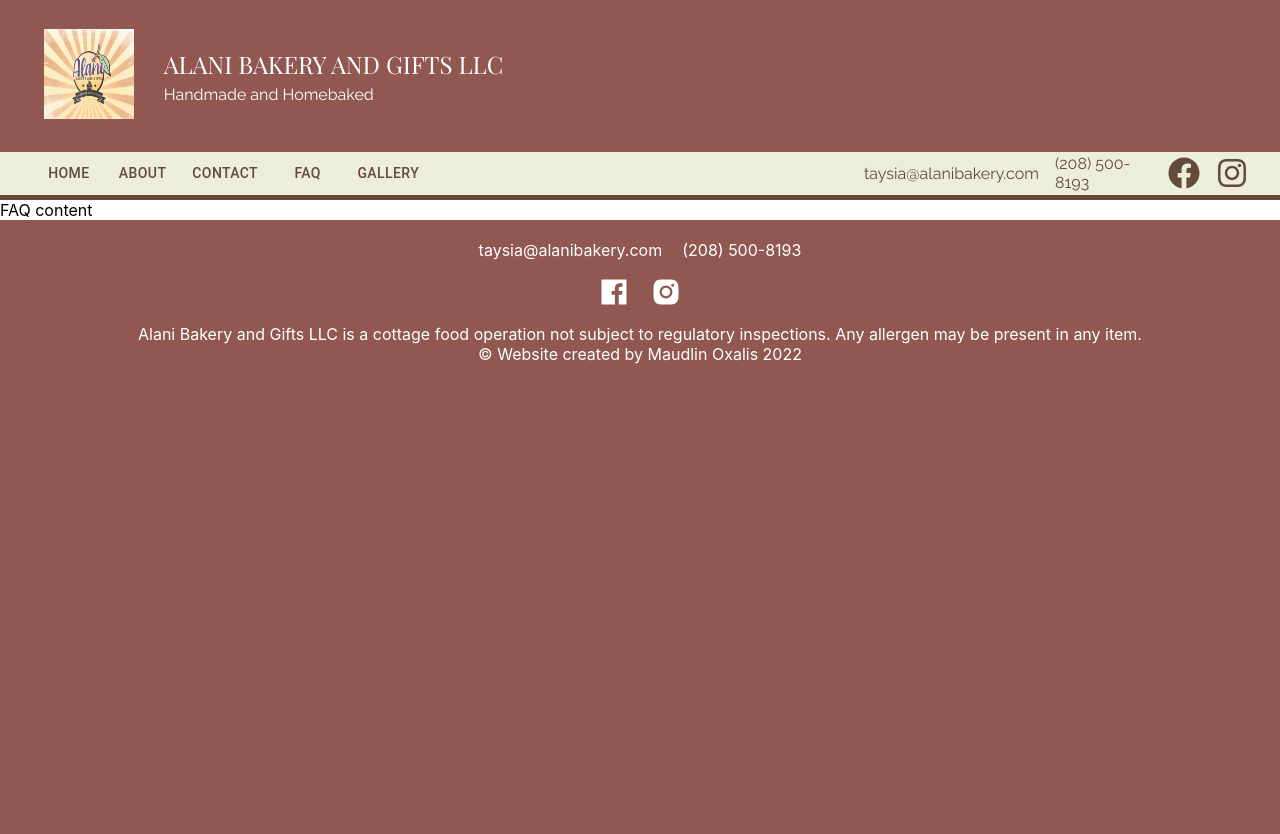
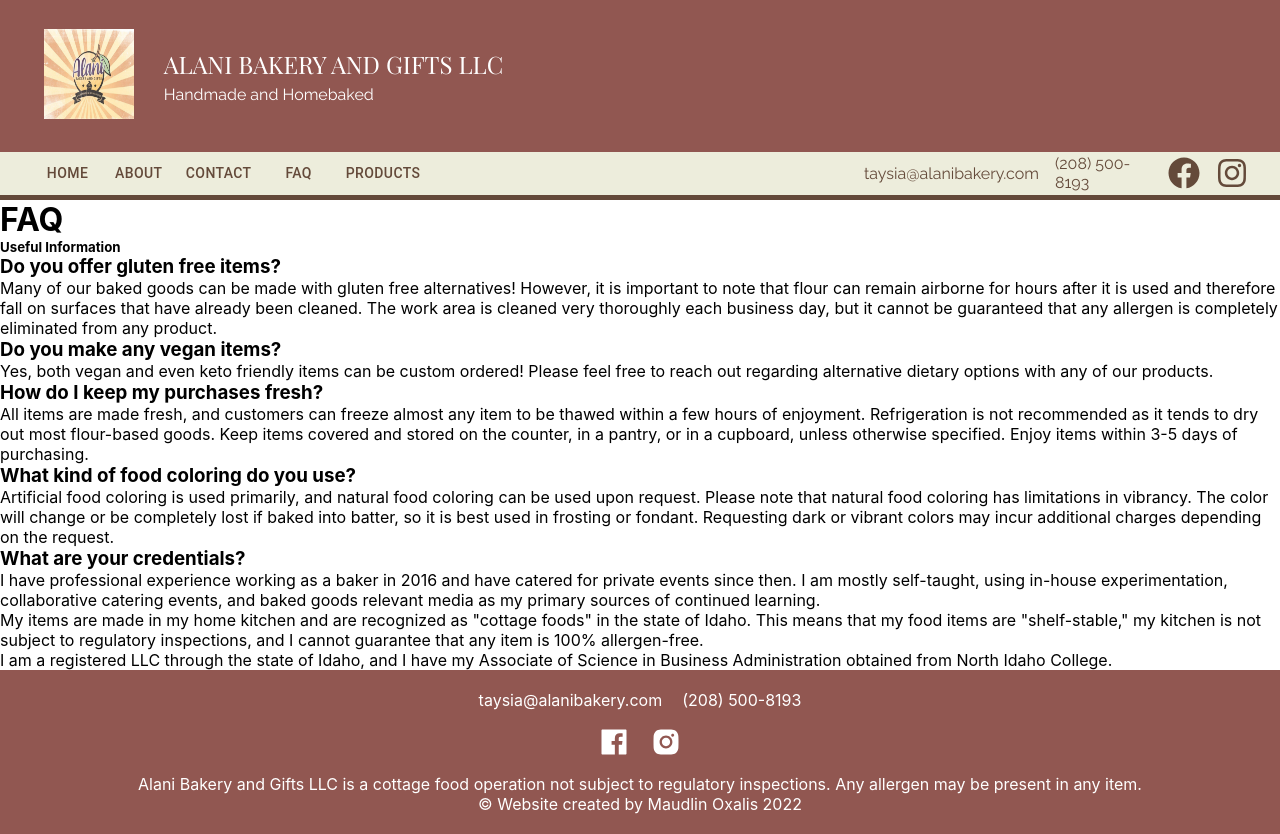
Before and after one commit to m-ox/AlaniHomeBaked, a Next.js app: page /faq in a window 1280 px wide. Before the commit the page ends 800 px from the top, so only its background shows below. Built offline with nearby package versions, Linux system fonts and the light colour scheme.

Commit message:
tweaked website structure, started small gallery component

```diff
--- a/components/navbar.js
+++ b/components/navbar.js
@@ -79,7 +79,7 @@
                         horizontal: 'left',
                     }}
                 >
-                    Gallery
+                    Products
                 </Button>
                 <Menu
                     id="gallery-menu"
@@ -91,12 +91,12 @@
                     }}
                     TransitionComponent={Fade}
                 >
-                    <MenuItem onClick={handleClose}><Link href="/gallery/topsellers">Top Sellers</Link></MenuItem>
-                    <MenuItem onClick={handleClose}><Link href="/gallery/cakes">Cakes</Link></MenuItem>
-                    <MenuItem onClick={handleClose}><Link href="/gallery/macarons">Macarons</Link></MenuItem>
-                    <MenuItem onClick={handleClose}><Link href="/gallery/jewelry">Jewelry</Link></MenuItem>
-                    <MenuItem onClick={handleClose}><Link href="/gallery/homedecor">Home Decor</Link></MenuItem>
-                    <MenuItem onClick={handleClose}><Link href="/gallery/candleswax">Candles & Wax Melts</Link></MenuItem>
+                    <MenuItem onClick={handleClose}><Link href="/featured/cookies">Cookies</Link></MenuItem>
+                    <MenuItem onClick={handleClose}><Link href="/featured/cakes">Cakes</Link></MenuItem>
+                    <MenuItem onClick={handleClose}><Link href="/featured/macarons">Macarons</Link></MenuItem>
+                    <MenuItem onClick={handleClose}><Link href="/featured/jewelry">Jewelry</Link></MenuItem>
+                    <MenuItem onClick={handleClose}><Link href="/featured/homedecor">Home Decor</Link></MenuItem>
+                    <MenuItem onClick={handleClose}><Link href="/featured/candleswax">Candles & Wax Melts</Link></MenuItem>
                 </Menu>
             </div>
 
--- a/pages/faq.js
+++ b/pages/faq.js
@@ -16,7 +16,42 @@
 
         </Head>
 
-        <div className="main">FAQ content</div>
+        <div className="main">
+            <header>
+                <h1>FAQ</h1>
+                <h5>Useful Information</h5>
+            </header>
+
+            <section>
+                <ul>
+                    <li>
+                        <h3>Do you offer gluten free items?</h3>
+                        <p>Many of our baked goods can be made with gluten free alternatives! However, it is important to note that flour can remain airborne for hours after it is used and therefore fall on surfaces that have already been cleaned. The work area is cleaned very thoroughly each business day, but it cannot be guaranteed that any allergen is completely eliminated from any product.</p>
+                    </li>
+                    <li>
+                        <h3>Do you make any vegan items?</h3>
+                        <p>Yes, both vegan and even keto friendly items can be custom ordered! Please feel free to reach out regarding alternative dietary options with any of our products.</p>
+                    </li>
+                    <li>
+                        <h3>How do I keep my purchases fresh?</h3>
+                        <p>All items are made fresh, and customers can freeze almost any item to be thawed within a few hours of enjoyment. Refrigeration is not recommended as it tends to dry out most flour-based goods. Keep items covered and stored on the counter, in a pantry, or in a cupboard, unless otherwise specified. Enjoy items within 3-5 days of purchasing.</p>
+                    </li>
+                    <li>
+                        <h3>What kind of food coloring do you use?</h3>
+                        <p>Artificial food coloring is used primarily, and natural food coloring can be used upon request. Please note that natural food coloring has limitations in vibrancy. The color will change or be completely lost if baked into batter, so it is best used in frosting or fondant. Requesting dark or vibrant colors may incur additional charges depending on the request.</p>
+                    </li>
+                    <li>
+                        <h3>What are your credentials?</h3>
+                        <p>I have professional experience working as a baker in 2016 and have catered for private events since then. I am mostly self-taught, using in-house experimentation, collaborative catering events, and baked goods relevant media as my primary sources of continued learning.<br/>
+
+                        My items are made in my home kitchen and are recognized as "cottage foods" in the state of Idaho. This means that my food items are "shelf-stable," my kitchen is not subject to regulatory inspections, and I cannot guarantee that any item is 100% allergen-free.<br/>
+
+                        I am a registered LLC through the state of Idaho, and I have my Associate of Science in Business Administration obtained from North Idaho College.</p>
+                    </li>
+                </ul>
+            </section>
+
+        </div>
 
       </Layout>
 
--- a/pages/gallery/topsellers.js
+++ b/pages/featured/cookies.js
@@ -4,19 +4,19 @@
 
 import styles from '../../styles/Goods.module.scss'
 
-export default function TopSellers() {
+export default function Cookie() {
   return (
     <div className="container">
 
       <Layout>
         <Head>
-          <title>Top Sellers</title>
+          <title>Cake</title>
           <meta name="description" content="Alani's baked goods and homemade gifts! Local to the Coeur d'Alene community." />
           <link rel="icon" href="/favicon.ico" />
 
         </Head>
 
-        <div className="main">Top Sellers content</div>
+        <div className="main">Cookie content</div>
 
       </Layout>
 
```
Also changed, not shown: components/twosome.js (added, +15 -0 lines), pages/index.js (+18 -1 lines), pages/featured/cakes.js (renamed from pages/gallery/cakes.js), pages/featured/candleswax.js (renamed from pages/gallery/candleswax.js), pages/featured/homedecor.js (renamed from pages/gallery/homedecor.js), pages/featured/jewelry.js (renamed from pages/gallery/jewelry.js), pages/featured/macarons.js (renamed from pages/gallery/macarons.js), styles/Twosome.module.scss (added).
